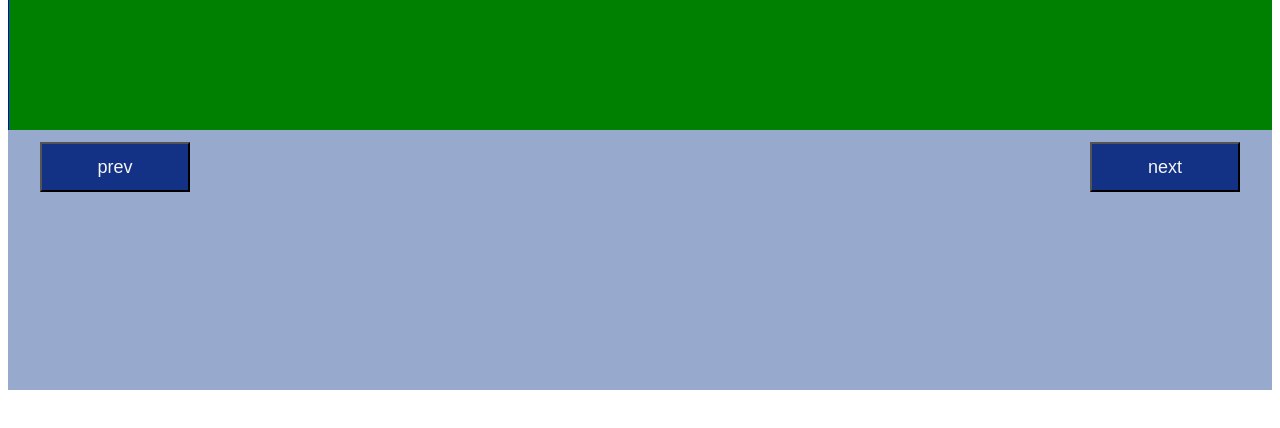
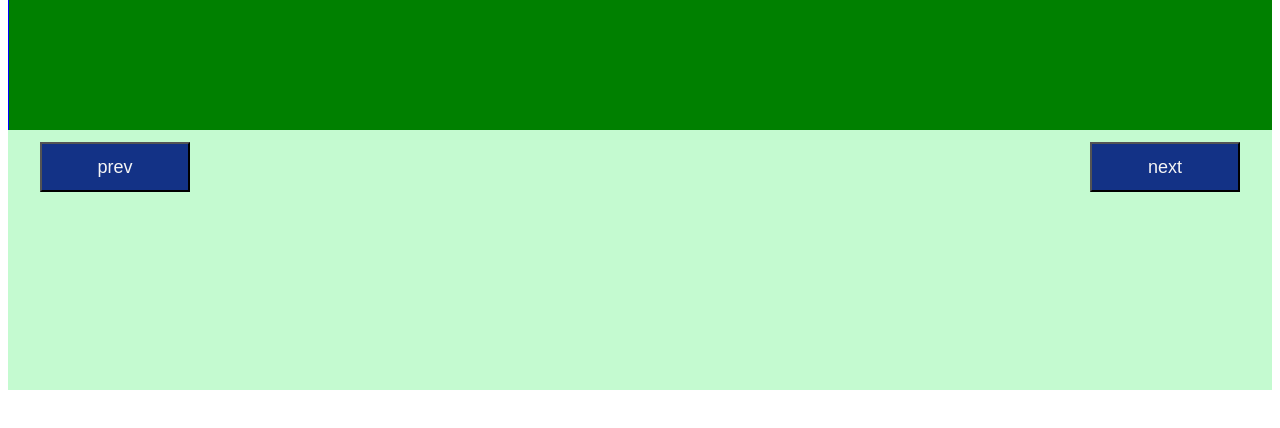
Before and after one commit to Pirantul/gallery-slider, a plain HTML site: page index.html in a window 1280 px wide. Shown: the part 178-606 px from the top of the page. Drawn offline with Linux system fonts and the light colour scheme.

Commit message:
changed color

```diff
--- a/style.css
+++ b/style.css
@@ -2,7 +2,7 @@
 .slider-container {
   width: 100%;
   height: 70vh;
-  background-color: rgb(151, 170, 206);
+  background-color: rgba(196, 250, 208, 0.995);
 
 }
 
```
